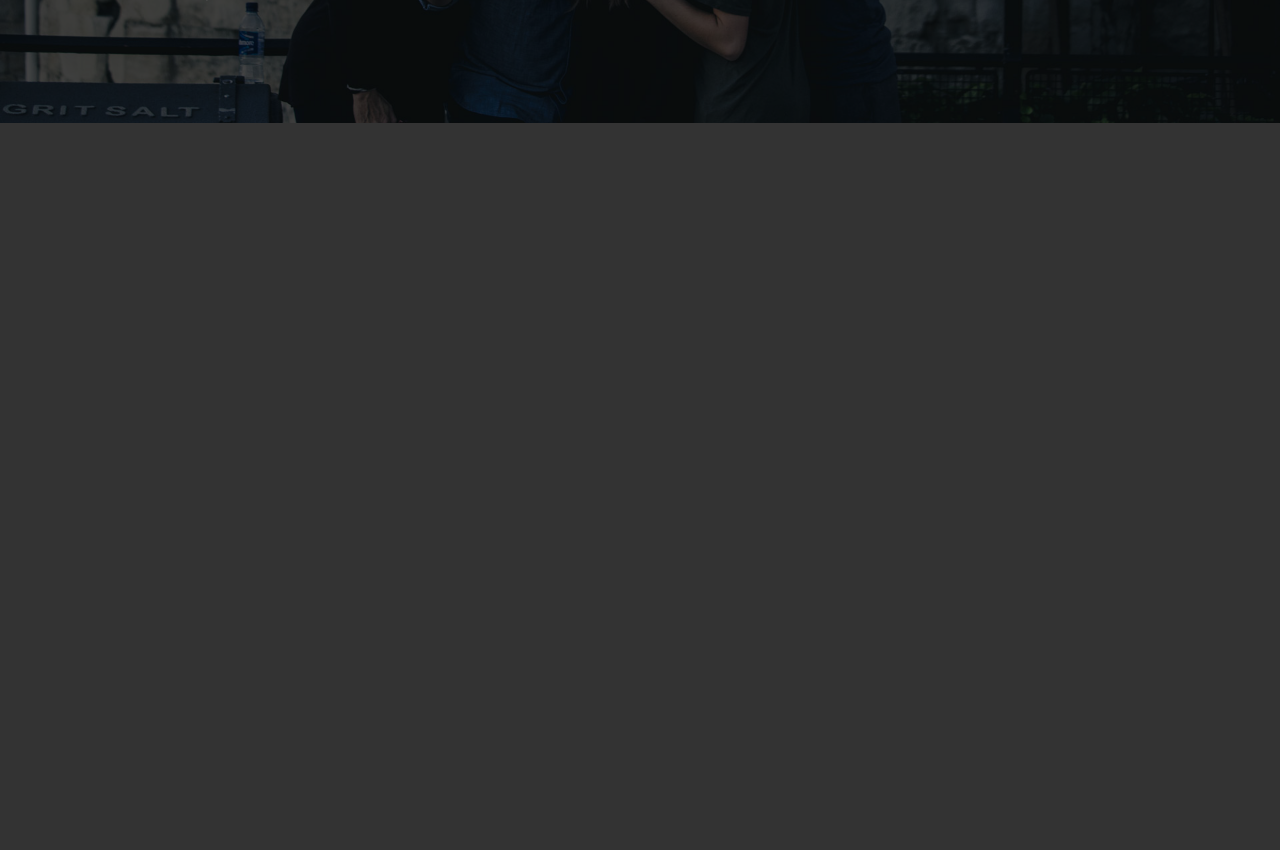
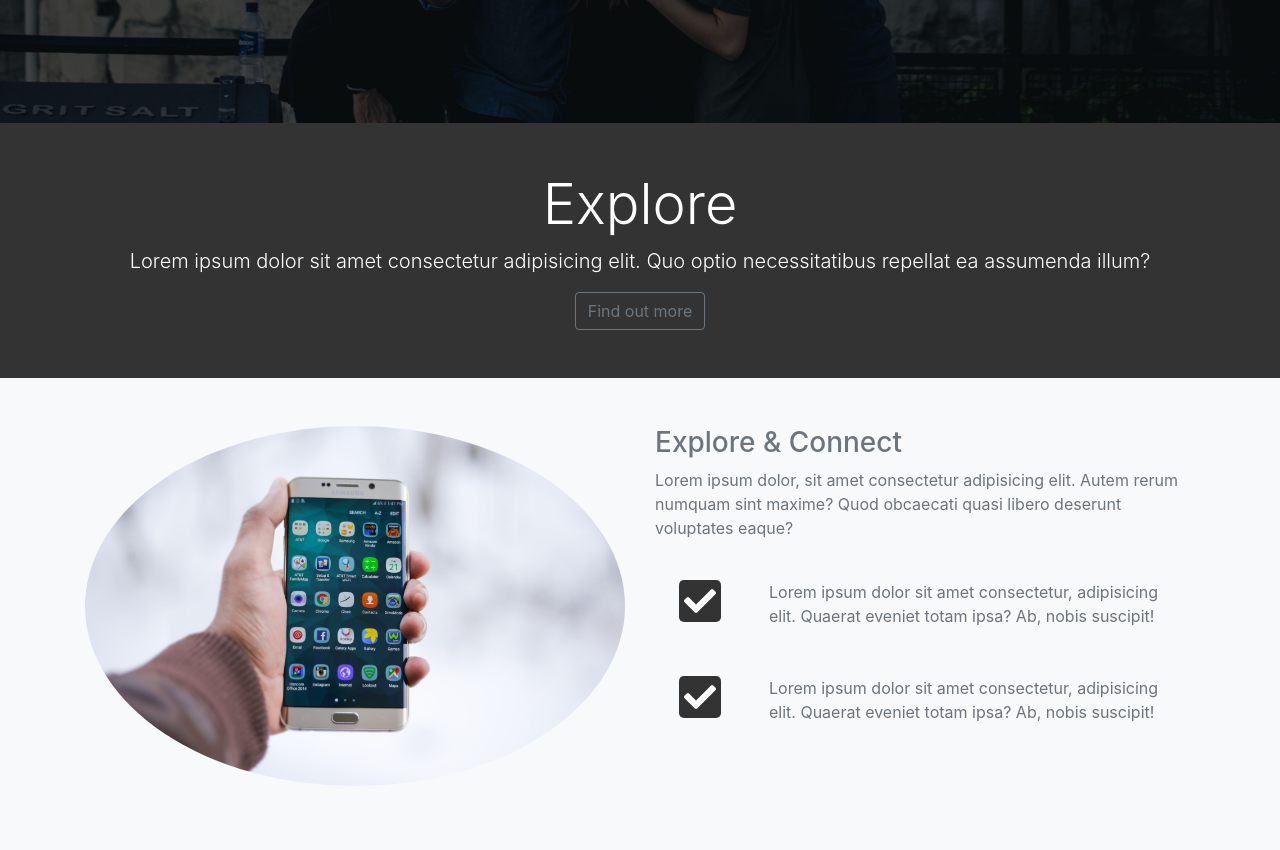
Before and after one commit to KristineTrona/bootstrap-practice-projects, a plain HTML site: page LoopLab/index.html in a window 1280 px wide. Shown: the part 577-1427 px from the top of the page. Before the commit the page ends 800 px from the top, so only its background shows below. Drawn offline with nearby package versions, Linux system fonts and the light colour scheme.

Commit message:
explore section created

```diff
--- a/LoopLab/css/style.css
+++ b/LoopLab/css/style.css
@@ -39,3 +39,10 @@ body{
   padding: 5px;
   border-radius: 5px;
 }
+
+#explore-section .fas, #sharesection .fas {
+  background: #333;
+  color: white;
+  padding: 5px;
+  border-radius: 5px;
+}
--- a/LoopLab/index.html
+++ b/LoopLab/index.html
@@ -111,12 +111,60 @@
               </div>
             </div>
           </div>
-
         </div>
       </div>
     </div>
   </header>
 
+<!-- EXPLORE HEAD -->
+
+  <section id="explore-head-section">
+    <div class="container">
+      <div class="row">
+        <div class="col text-center py-5">
+          <h1 class="display-4">Explore</h1>
+          <p class="lead">Lorem ipsum dolor sit amet consectetur adipisicing elit.
+            Quo optio necessitatibus repellat ea assumenda illum?</p>
+            <a href="#" class="btn btn-outline-secondary">Find out more</a>
+        </div>
+      </div>
+    </div>
+  </section>
+
+<!-- EXPLORE SECTION -->
+
+  <section id="explore-section" class="bg-light text-muted py-5">
+    <div class="container">
+      <div class="row">
+        <div class="col-md-6">
+          <img src="img/explore-section1.jpg" alt="" class="img-fluid mb-3 rounded-circle">
+        </div>
+        <div class="col-md-6">
+          <h3>Explore & Connect</h3>
+          <p>Lorem ipsum dolor, sit amet consectetur adipisicing elit.
+             Autem rerum numquam sint maxime? Quod obcaecati quasi libero deserunt voluptates eaque?</p>
+          <div class="d-flex">
+            <div class="p-4 align-self-start">
+              <i class="fas fa-check fa-2x"></i>
+            </div>
+            <div class="p-4 align-self-end">
+                Lorem ipsum dolor sit amet consectetur, adipisicing elit.
+                Quaerat eveniet totam ipsa? Ab, nobis suscipit!
+            </div>
+          </div>
+          <div class="d-flex">
+            <div class="p-4 align-self-start">
+              <i class="fas fa-check fa-2x"></i>
+            </div>
+            <div class="p-4 align-self-end">
+                Lorem ipsum dolor sit amet consectetur, adipisicing elit.
+                Quaerat eveniet totam ipsa? Ab, nobis suscipit!
+            </div>
+          </div>
+        </div>
+      </div>
+    </div>
+  </section>
 
     <script
       src="http://code.jquery.com/jquery-3.3.1.min.js"
```
